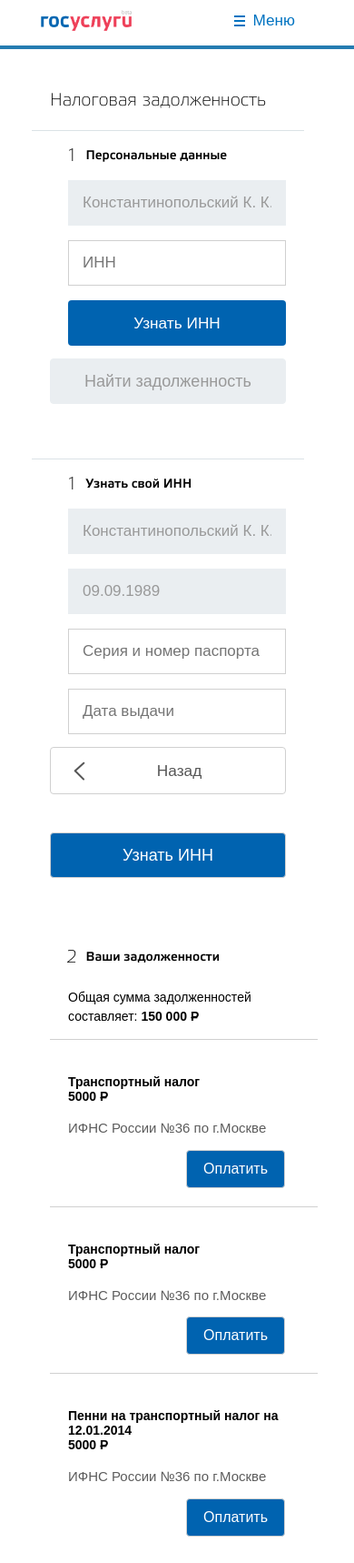
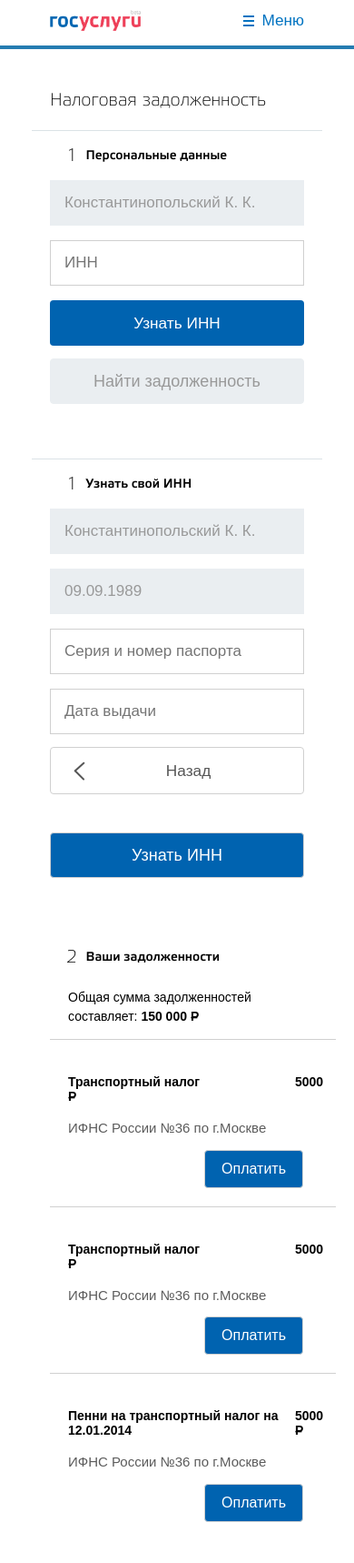
Before and after one commit to bestAIC/EPGU, a PHP site: page /mobile_nalogovaya_zadoljennost.html in a window 390 px wide; the page is wider, and only the part inside the window is pictured. Shown: the top 1718 px of that part at 91% size. Run offline with PHP 8.4, Linux system fonts and the light colour scheme.

Commit message:
Правки
Signed-off-by: Phys <phys@aic.ru>

```diff
--- a/css/mobile_main.css
+++ b/css/mobile_main.css
@@ -1363,8 +1363,12 @@
     float:none;
   }
 
-  .mobile_nalogovaya_zadoljennost .clear {
+  .mobile_nalogovaya_zadoljennost .clear.mobile_morpf {
     padding: 0 20px 0 0;
+  }
+
+  .mobile_nalogovaya_zadoljennost .btn.mobile_morpf {
+
   }
 
   FORM .wrapper{
@@ -1376,7 +1380,7 @@
   FORM.big_inp-form .wrapper{
     margin-bottom: 2px;
     margin-top: 14px;
-    padding-left: 20px;
+    /*padding-left: 20px;*/
   }
 
   .obratnaya_svyaz FIELDSET H3{
--- a/mobile_nalogovaya_zadoljennost.html
+++ b/mobile_nalogovaya_zadoljennost.html
@@ -60,7 +60,7 @@
                     <em class="wrapper l_50"><input type="text" placeholder="ИНН" class="big"/>
                     </em><em class="wrapper l_50"><a href="#" class="btn mobile_morpf"><b>Узнать ИНН</b></a></em>
 
-                    <div class="clear">
+                    <div class="clear mobile_morpf">
                       <span class="fr"><input class="big btn" type="submit" value="Найти задолженность" disabled="disabled"/></span>
                     </div>
 
```
